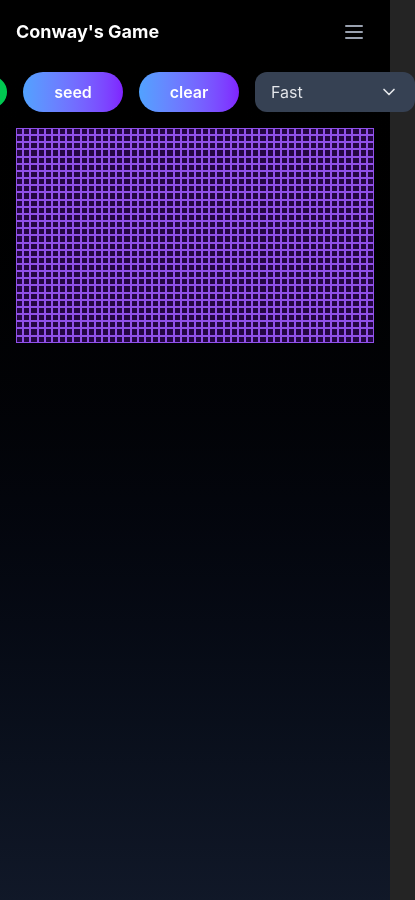
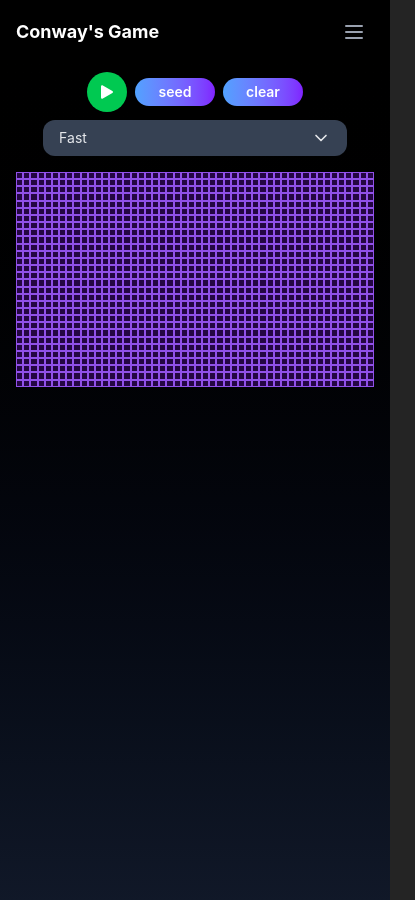
Before and after one commit to yusufafify/conways-game-of-life, a React (Vite) app: page /simulation in a window 390 px wide. Shown: the whole page, 415 px wide, since content can reach past the window. Built offline with nearby package versions, Linux system fonts and the light colour scheme.

Commit message:
Update button styles for improved responsiveness and adjust layout in GameOfLifeSimulation and Select components

```diff
--- a/src/components/Button.tsx
+++ b/src/components/Button.tsx
@@ -8,11 +8,10 @@ const Button = ({
   return (
     <button
       onClick={onClick}
-      className="relative inline-flex items-center justify-center px-6 py-2 min-w-[100px] rounded-full bg-gradient-to-r from-blue-400 to-violet-600 text-white font-semibold shadow-lg overflow-hidden focus:outline-none focus:ring-4 focus:ring-violet-300 active:scale-95 transition-transform duration-200"
+      className="relative inline-flex items-center justify-center px-4 py-1 md:px-6 md:py-2 min-w-[80px] md:min-w-[100px] rounded-full bg-gradient-to-r from-blue-400 to-violet-600 text-white font-semibold shadow-lg overflow-hidden focus:outline-none focus:ring-4 focus:ring-violet-300 active:scale-95 transition-transform duration-200 text-sm md:text-base"
     >
-        <span className="relative z-10">{children}</span>
+      <span className="relative z-10">{children}</span>
       <span className="absolute inset-0 bg-white opacity-0 hover:opacity-10 transition-opacity duration-200 rounded-full" />
-
     </button>
   );
 };
--- a/src/components/GameOfLifeSimulation.tsx
+++ b/src/components/GameOfLifeSimulation.tsx
@@ -87,16 +87,15 @@ const GameOfLifeSimulation = () => {
   };
   return (
     <div className="h-screen w-screen flex items-center p-4  flex-col gap-4 relative ">
-      <div className="flex gap-4 items-center">
+    <div className="flex flex-wrap gap-2 md:gap-4 items-center justify-center">
   <PlayPauseButton
     onClick={() => {
       setIsPlaying(!isPlaying);
       if (!isPlaying) {
         playingRef.current = true;
-              //run simulation
         runGameOfLife();
+      }}
     }
-          }}
     isPlaying={isPlaying}
   />
   <Button
--- a/src/components/PlayPauseButton.tsx
+++ b/src/components/PlayPauseButton.tsx
@@ -11,7 +11,7 @@ const PlayPauseButton = ({
   return (
     <button
       className={twMerge(
-        "transition ease-in flex items-center justify-center h-8 w-8 rounded-full shadow-md",
+        "transition ease-in flex items-center justify-center h-10 w-10 md:h-8 md:w-8 rounded-full shadow-md",
         isPlaying
           ? "bg-gray-700 hover:bg-gray-800"
           : "bg-green-500 hover:bg-green-700"
--- a/src/components/Select.tsx
+++ b/src/components/Select.tsx
@@ -53,12 +53,12 @@ export default function Select({
   const selectedLabel = options.find((o) => o.value === value)?.label || label;
 
   return (
-    <div className="relative inline-block w-40">
+    <div className="relative inline-block w-full sm:w-40">
       <button
         type="button"
         onClick={() => setOpen(!open)}
         aria-label={label}
-        className="w-full bg-gray-700 text-gray-200 px-4 py-2 rounded-xl flex justify-between items-center hover:bg-gray-600 transition"
+        className="w-full bg-gray-700 text-gray-200 px-4 py-2 rounded-xl flex justify-between items-center hover:bg-gray-600 transition text-sm md:text-base"
       >
         <span>{selectedLabel}</span>
         <ChevronDown
```
Lines whose indentation alone changed are shown as unchanged.
